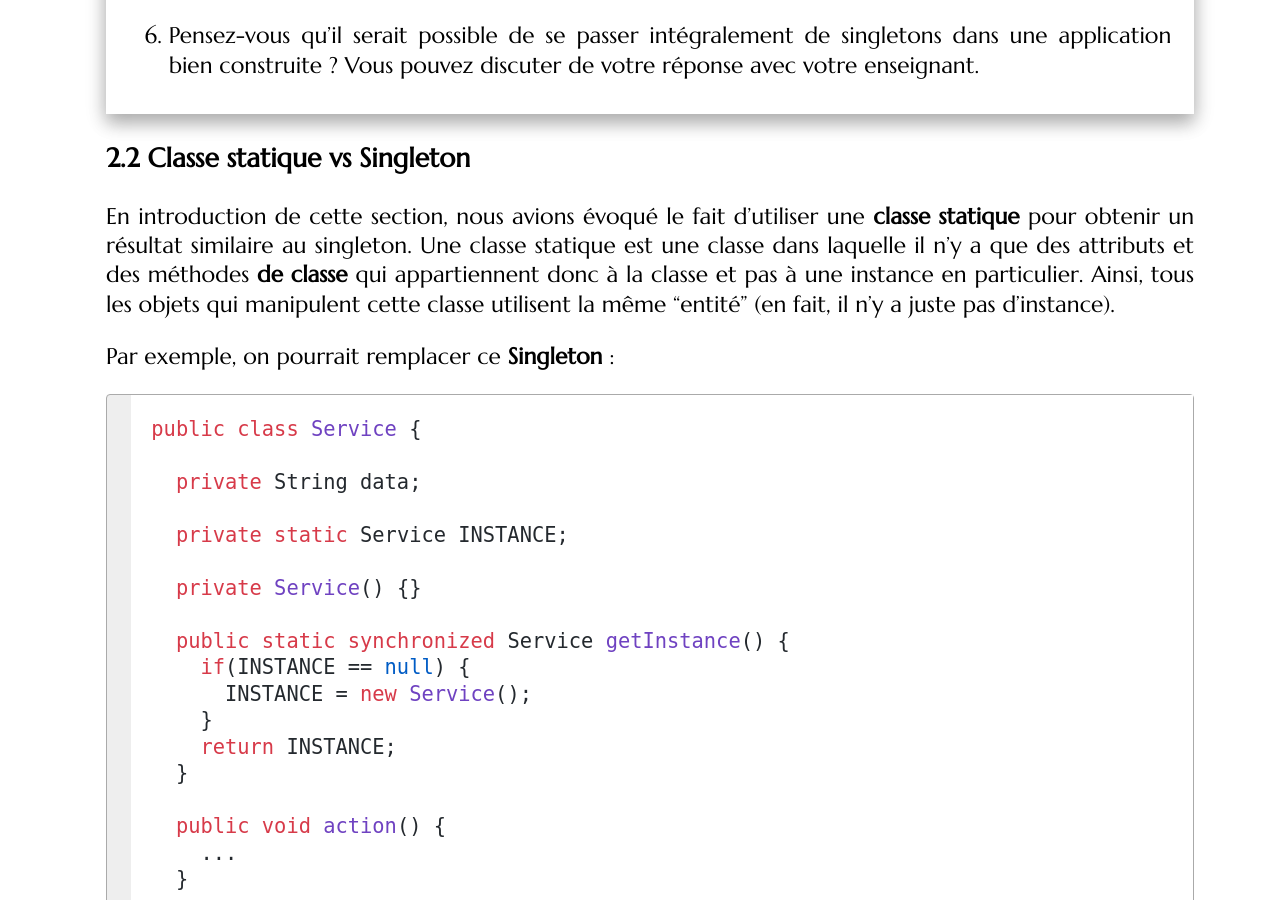
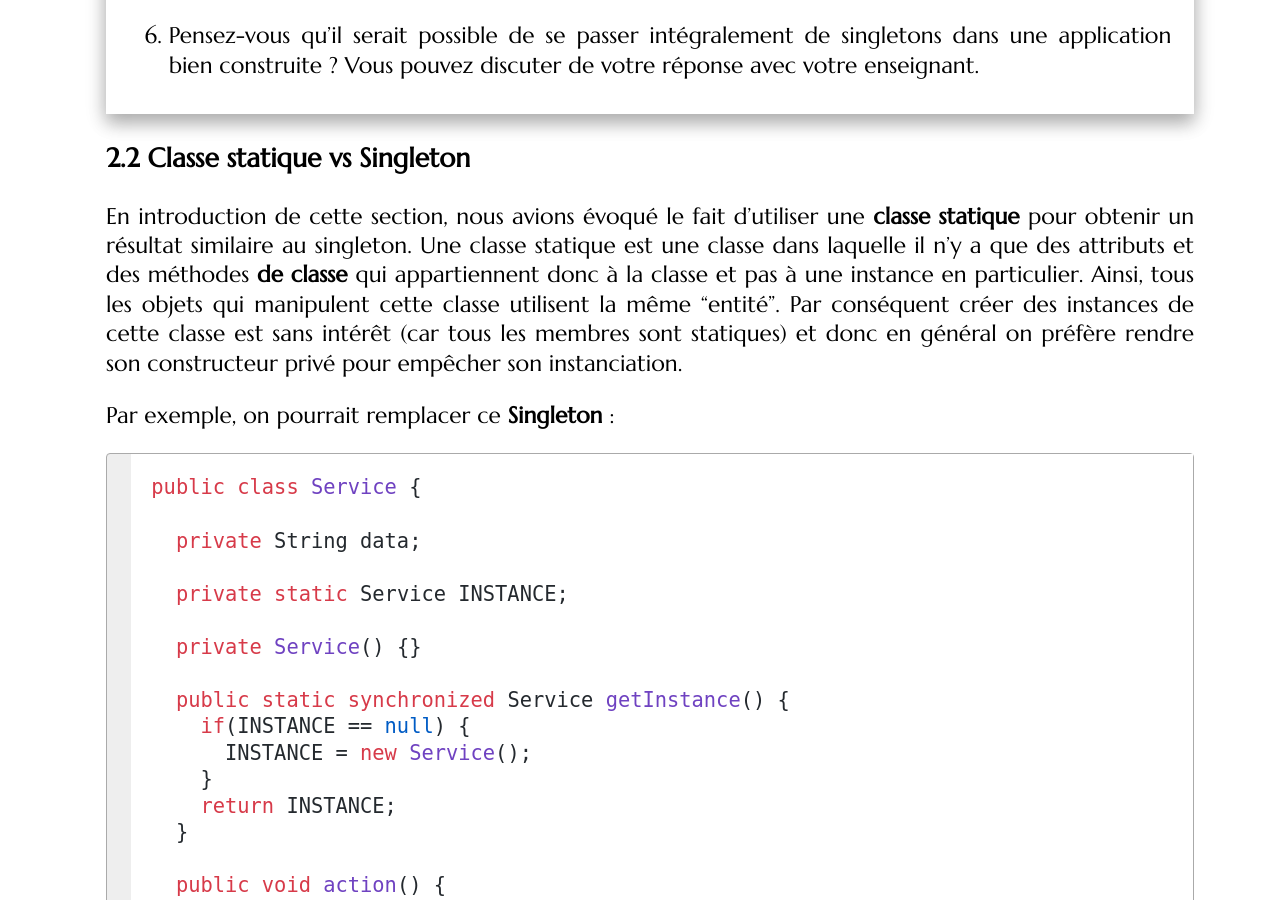
Before and after one commit to mgasquet/R304-QualiteDeveloppement, a Jekyll site: the page built from tutorials/tutorial4.md, in a window 1280 px wide and 900 px high, scrolled down 7579 px. Built offline with Jekyll 4.4.1, drawn with Linux system fonts in a browser that asks for light colours; some web fonts are replaced; some of the changed text lies outside the part shown.

Commit message:
classes statiques

```diff
--- a/tutorials/tutorial4.md
+++ b/tutorials/tutorial4.md
@@ -205,7 +205,7 @@ Aussi, imaginons une classe d'accès à une base de données : celle-ci initiali
 
 ### Classe statique vs Singleton
 
-En introduction de cette section, nous avions évoqué le fait d'utiliser une **classe statique** pour obtenir un résultat similaire au singleton. Une classe statique est une classe dans laquelle il n'y a que des attributs et des méthodes **de classe** qui appartiennent donc à la classe et pas à une instance en particulier. Ainsi, tous les objets qui manipulent cette classe utilisent la même "entité" (en fait, il n'y a juste pas d'instance).
+En introduction de cette section, nous avions évoqué le fait d'utiliser une **classe statique**  pour obtenir un résultat similaire au singleton. Une classe statique est une classe dans laquelle il n'y a que des attributs et des méthodes **de classe** qui appartiennent donc à la classe et pas à une instance en particulier. Ainsi, tous les objets qui manipulent cette classe utilisent la même "entité". Par conséquent créer des instances de cette classe est sans intérêt (car tous les membres sont statiques) et donc en général on préfère rendre son constructeur privé pour empêcher son instanciation.
 
 Par exemple, on pourrait remplacer ce **Singleton** :
 
@@ -257,8 +257,11 @@ public class Service {
 
   private static String data;
 
+  // Empêche l'instanciation de cette classe utilitaire
+  private Service() {}
+
   static {
-    //Opérations à réaliser lors de l'initialisation de la classe
+    // Opérations à réaliser lors de l'initialisation de la classe
   }
 
   public static void action() {
@@ -474,7 +477,7 @@ Pour pallier cela, on pourrait mettre en place la solution bancale suivante :
 
 Cette solution est mauvaise, car on part du principe que tous les **setters** nécessaires sont accessibles publiquement. Ce n'est pas forcément le cas et dans le cas du `Burger`, seul le **setter** du `nom` est accessible. On a décidé qu'une fois créé, on ne doit pas pouvoir modifier les ingrédients du Burger, mais qu'on peut le renommer. Il n'est donc pas possible d'ajouter des **setters** !
 
-Le pattern **builder** permet de résoudre ce problème avec une classe qui permet de contrôler comment l'objet est créé. Cette classe est généralement placée **à l'intérieur de la classe à construire** même si on retrouve des versions et des variantes avec la classe "Builder" comme classe externe indépendante.
+Le pattern **builder** permet de résoudre ce problème avec une classe qui permet de contrôler comment l'objet est créé. Cette classe est généralement placée **à l'intérieur de la classe à construire**, sous forme de classe imbriquée statique (`public static class Builder` - au fait, pourquoi `static` ici ?), même si on retrouve des versions et des variantes avec la classe "Builder" comme classe externe indépendante.
 
 Cette classe possède :
 
```
